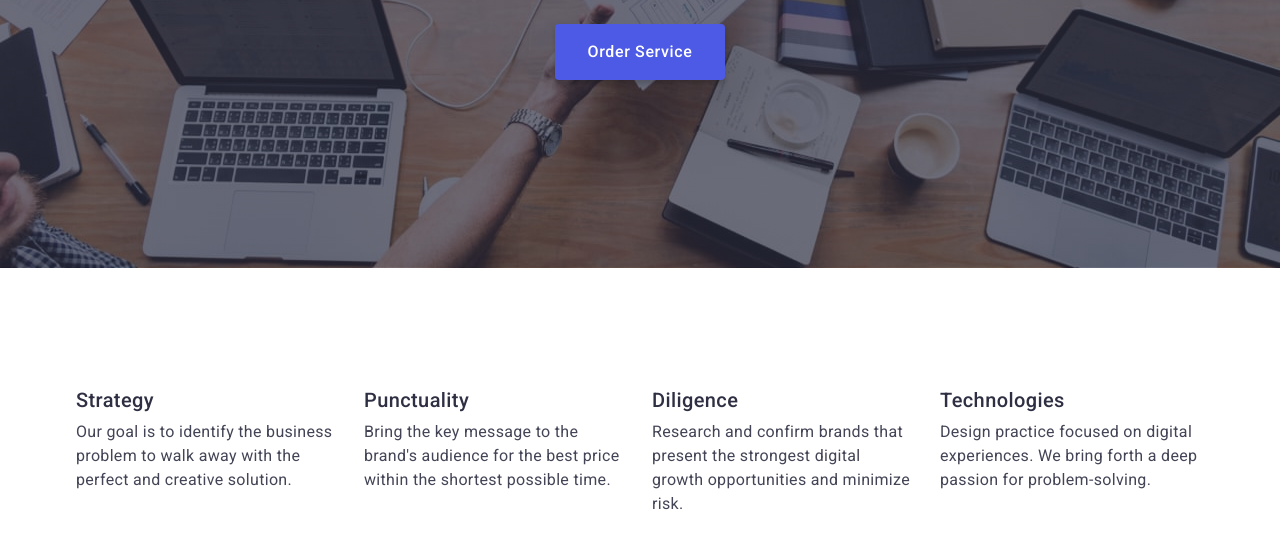
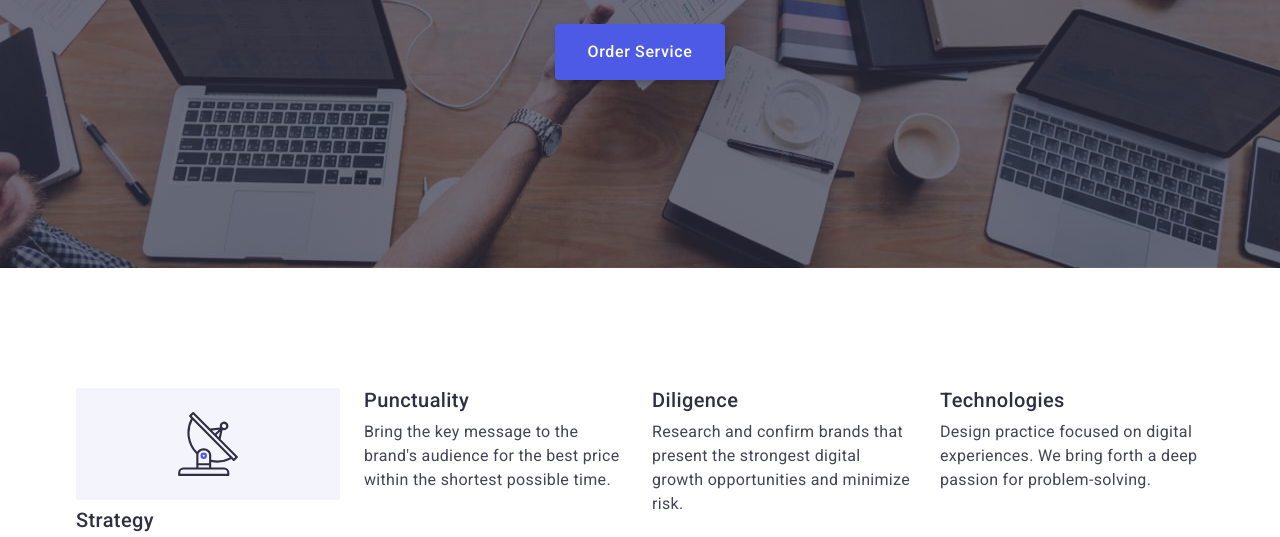
Before and after one commit to OlhaKatrych/goit-markup-hw-04, a plain HTML site: page index.html in a window 1280 px wide. Shown: the part 405-942 px from the top of the page. Drawn offline with nearby package versions, Linux system fonts and the light colour scheme.

Commit message:
hw-04-features-section

```diff
--- a/css/style.css
+++ b/css/style.css
@@ -335,6 +335,19 @@ body {
         color: #434455;
 }
 
+/*Sprite-icons*/
+
+.features-icons {
+
+    display: flex;
+    align-items: center;
+    justify-content: center;
+    height: 112px;
+    background-color: var(--color-cloud);
+    margin-bottom: 8px;
+    border-radius: 4px;
+}
+
 /*Images section2*/
 
 .images-section {
--- a/index.html
+++ b/index.html
@@ -86,6 +86,11 @@
           <h2 class="visually-hidden">WEBSTUDIO PRESENTATION</h2>
           <ul class="list features-cards-set">
             <li class="features-item features-cards-item">
+              <div class="features-icons">
+                <svg class="antenna" width="64" height="64">
+                  <use href="./images/icons.svg#antenna"></use>
+                </svg>
+              </div>
               <h3 class="features-title">Strategy</h3>
               <p class="features-text">
                 Our goal is to identify the business problem to walk away with
```
Also changed, not shown: images/icons.svg (added), images/icons/Logo-1.svg (added), images/icons/Logo-2.svg (added), images/icons/Logo-3.svg (added), images/icons/Logo-4.svg (added), images/icons/Logo-5.svg (added), images/icons/Logo.svg (added), images/icons/antenna.svg (added), images/icons/astronaut.svg (added), images/icons/clock.svg (added), images/icons/diagram.svg (added), images/icons/facebook.svg (added), images/icons/instagram.svg (added), images/icons/linkedin.svg (added), 1 more files.
